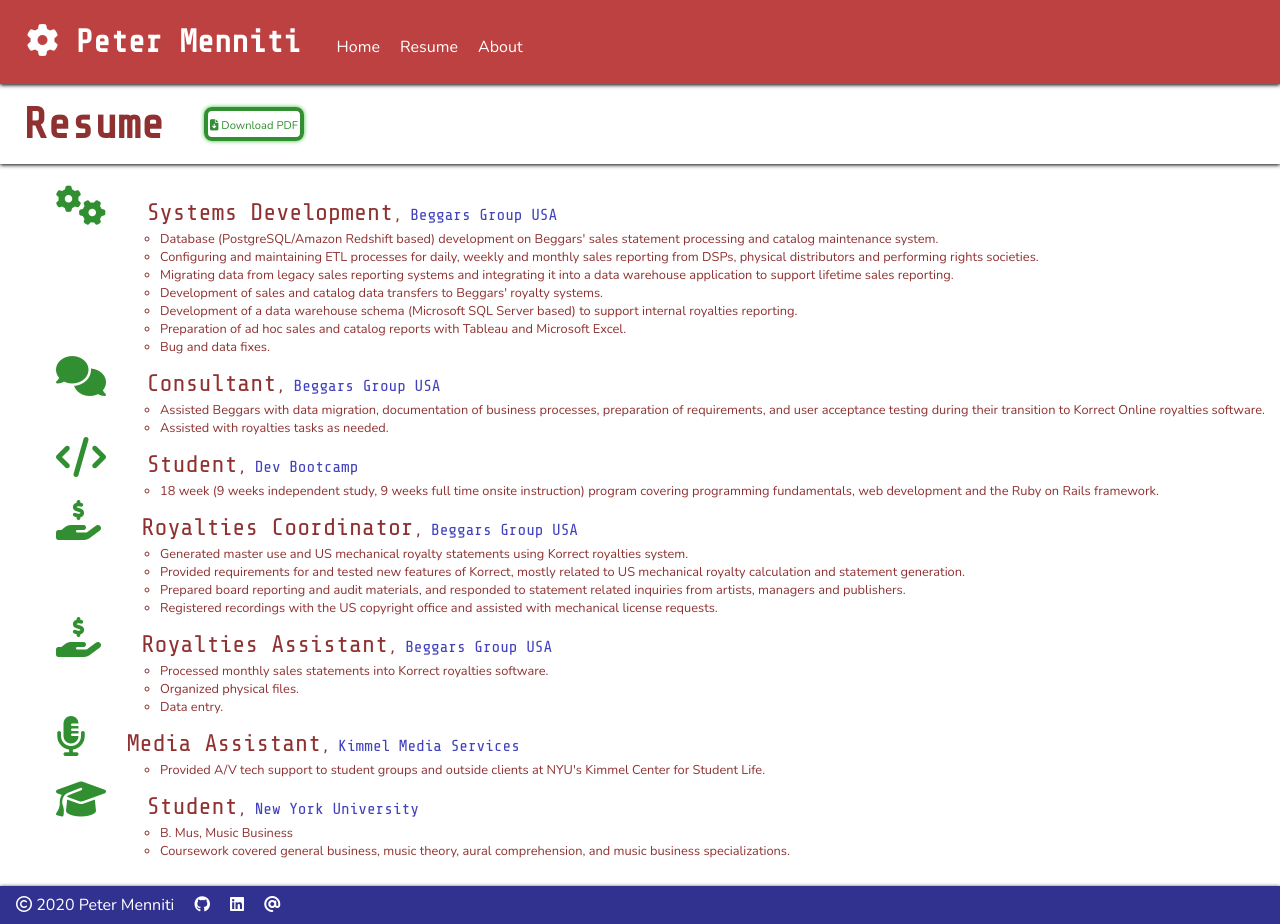
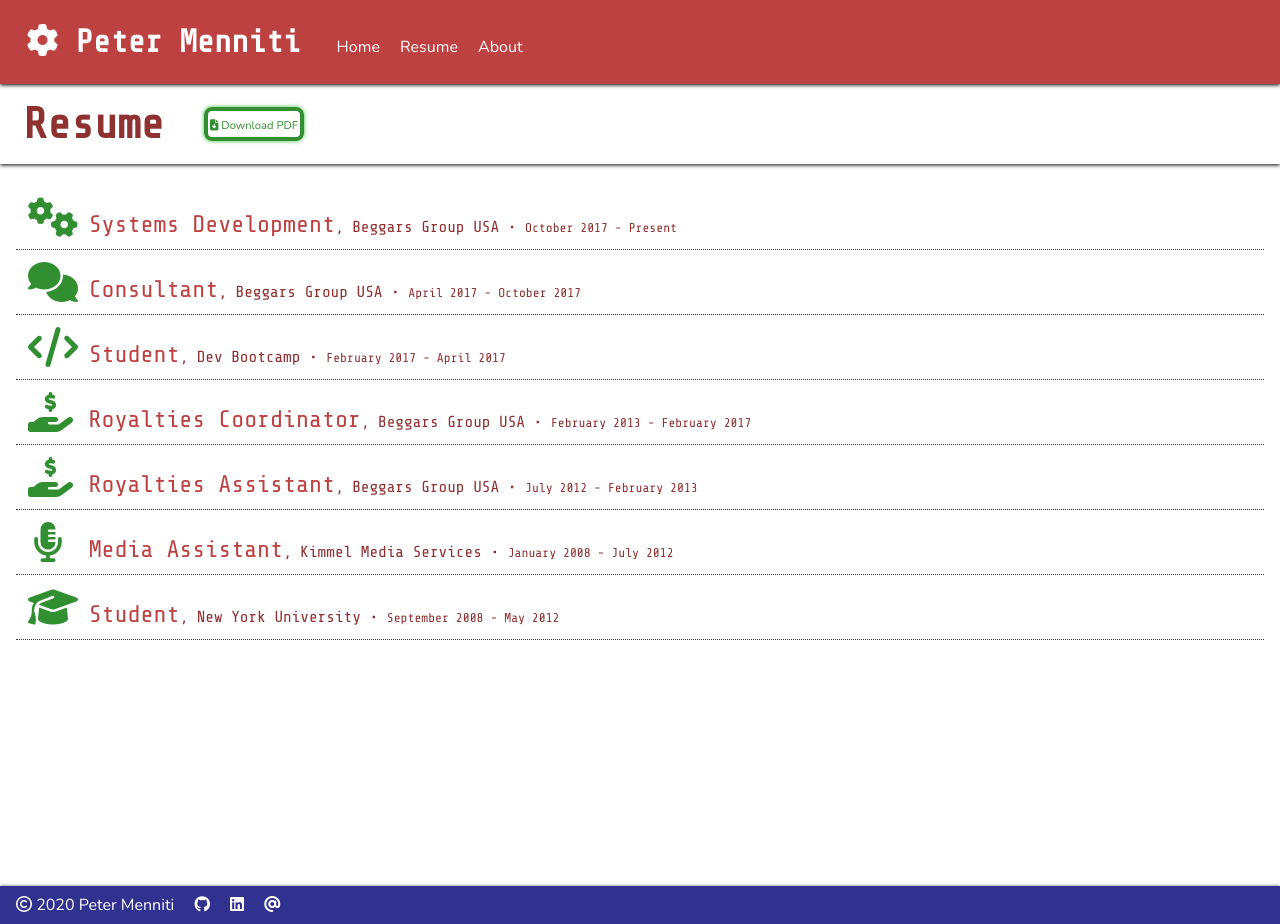
Before and after one commit to petermrecords/personalsite, a Jekyll site: the page built from resume.html, in a window 1280 px wide and 924 px high. Built offline with Jekyll 4.4.1, drawn with Linux system fonts in a browser that asks for light colours; nearby versions of some CDN libraries.

Commit message:
mostly finished

```diff
--- a/_data/resume.yml
+++ b/_data/resume.yml
@@ -1,6 +1,6 @@
 - title: Systems Development
   company: Beggars Group USA
-  timeperiod: October 2017 - Present
+  start: 2017-10-01
   type: Job
   url: https://www.beggars.com/
   icon: fas fa-cogs
@@ -14,7 +14,8 @@
     - Bug and data fixes.
 - title: Consultant
   company: Beggars Group USA
-  timeperiod: April 2017 - October 2017
+  start: 2017-04-01
+  end: 2017-10-01
   type: Job
   url: https://www.beggars.com/
   icon: fas fa-comments
@@ -23,7 +24,8 @@
     - Assisted with royalties tasks as needed.
 - title: Student
   company: Dev Bootcamp
-  timeperiod: February 2017 - April 2017
+  start: 2017-02-01
+  end: 2017-04-01
   type: Education
   url: https://en.wikipedia.org/wiki/Dev_Bootcamp
   icon: fas fa-code
@@ -31,7 +33,8 @@
     - 18 week (9 weeks independent study, 9 weeks full time onsite instruction) program covering programming fundamentals, web development and the Ruby on Rails framework.
 - title: Royalties Coordinator
   company: Beggars Group USA
-  timeperiod: February 2013 - February 2017
+  start: 2013-02-01
+  end: 2017-02-01
   type: Job
   url: https://www.beggars.com/
   icon: fas fa-hand-holding-usd
@@ -42,7 +45,8 @@
     - Registered recordings with the US copyright office and assisted with mechanical license requests.
 - title: Royalties Assistant
   company: Beggars Group USA
-  timeperiod: July 2012 - February 2013
+  start: 2012-07-01
+  end: 2013-02-01
   type: Job
   url: https://www.beggars.com/
   icon: fas fa-hand-holding-usd
@@ -52,7 +56,8 @@
     - Data entry.
 - title: Media Assistant
   company: Kimmel Media Services
-  timeperiod: January 2008 - June 2012
+  start: 2008-01-01
+  end: 2012-07-01
   type: Job
   url: https://www.nyu.edu/community/conference-event-services/amenities-and-services/multimedia-resources.html
   icon: fas fa-microphone-alt
@@ -60,7 +65,8 @@
     - Provided A/V tech support to student groups and outside clients at NYU's Kimmel Center for Student Life.
 - title: Student
   company: New York University
-  timeperiod: September 2008 - May 2012
+  start: 2008-09-01
+  end: 2012-05-01
   type: Education
   url: https://steinhardt.nyu.edu/programs/music-business
   icon: fas fa-graduation-cap
--- a/_sass/main.scss
+++ b/_sass/main.scss
@@ -64,12 +64,12 @@ body {
 }
 
 .photo-section {
-  padding: 8px;
   border-right: 1px dotted $red;
 }
 
 .text-section {
   padding-left: 16px;
+  font-size: 0.9em;
   p:first-child {
     margin-top: 0px;
   }
@@ -105,6 +105,8 @@ div.navbar {
 img.page-photo {
   width: 300px;
   height: 300px;
+  padding: 8px;
+  margin: 0px;
   @media screen and (max-width: 538px) {
     width: 200px;
     height: 200px;
@@ -189,34 +191,44 @@ section#content {
 
 #resume {
   width: 100%;
-
   list-style: none;
-
-  .resume-icon {
+  padding-left: 0px;
+  div.resume-decor, div.resume-content {
+    display: inline-block;
+    height: 100%;
+  }
+  .resume-decor {
+    width: 64px;
     color: $darkGreen;
     font-size: 2.5em;
-    width: 50px;
+    text-align: center;
     i {
-      margin: 0 auto;
+      margin: 12px;
     }
-    margin-right: 32px;
   }
 
-  .resume-icon:hover {
-    text-shadow: 0px 0px 2px $green;
-  }
   .resume-headline {
     font-family: $titleFont;
+    border-bottom: 1px dotted $darkPurple;
   }
+
   .resume-title {
     font-size: 1.5em;
+    color: $red;
+  }
+
+  .resume-timeframe {
+    font-size: 0.8em;
   }
 
   .resume-details {
+    font-size: 0.8em;
+    margin-left: 64px;
+    margin-top: 8px;
+    display: none;
     li {
-      margin-left: 64px;
+      list-style-type: square;
     }
-    font-size: 0.8em;
   }
 }
 
--- a/assets/js/main.js
+++ b/assets/js/main.js
@@ -1,14 +1,36 @@
 function toggleResumeDetails(element) {
-  var resumeBody = $(element).parent().parent().parent()
-  console.log(resumeBody);
-  // resumeBody.slideToggle(500);
+  var resumeBody = $(element).parent().find("li.resume-details");
+  resumeBody.slideToggle(500);
 };
+
+function showResumeShadow(element) {
+  var resumeHeadline = $(element).find("div.resume-content");
+  var resumeIcon = $(element).find("i");
+  resumeHeadline.css("text-shadow", "0em 0em 0.05em #BE4141");
+  resumeIcon.css("text-shadow","0px 0px 2px #41BE41");
+};
+
+function hideResumeShadow(element) {
+  var resumeHeadline = $(element).find("div.resume-content");
+  var resumeIcon = $(element).find("i");
+  resumeHeadline.css("text-shadow", "none");
+  resumeIcon.css("text-shadow","none");
+}
 
 $(document).ready(function() {
 
   // show/hide resume details
-  $(".resume-headline i").click(function(e) {
+  $(".resume-headline").click(function(e) {
     toggleResumeDetails(this);
+  });
+
+  // headline hover styling
+  $(".resume-headline").mouseenter(function(e) {
+    showResumeShadow(this);
+  });
+
+  $(".resume-headline").mouseleave(function(e) {
+    hideResumeShadow(this);
   });
 
   // download button
--- a/index.html
+++ b/index.html
@@ -17,6 +17,7 @@ title: "Home"
       </div>
       <div class="text-section">
         <p>Peter Menniti is a full stack web developer from New York, NY, and this is his personal website.</p>
+        <p>He is currently employed by Beggars Group USA, where he works on a database application that helps the company manage its catalog and process sales reports from its physical and digital distributors.</p>
         <p>Read and download his <a href="{{ "resume.html" | relative_url }}">resume</a>, or learn more <a href="{{ "about.html" | relative_url }}">about</a> how the site was created.</p>
       </div>
     </div>
--- a/resume.html
+++ b/resume.html
@@ -17,17 +17,32 @@ title: "Resume"
   <section class="wrapper" id="content">
     <ul id="resume">
       {% for item in site.data.resume %}
+      <div class="resume-element">
         <li class="resume-headline">
-          <span class="resume-icon"><i class="{{ item.icon }}"></i></span>
-          <span class="resume-title">{{ item.title }}</span>, <a href="{{ item.url }}" class="resume-company">{{ item.company }}</a>
+          <div class="resume-decor">
+            <i class="{{ item.icon }}"></i>
+          </div>
+          <div class="resume-content">
+            <span class="resume-title">{{ item.title }}</span>, <span class="resume-company">{{ item.company }}</span> • <span class="resume-timeframe">
+              {{ item.start | date: "%B %Y"}} -
+              {% if item.end %}
+                {{ item.end | date: "%B %Y" }}
+              {% else %}
+                Present
+              {% endif %}
+            </span>
+          </div>
         </li>
         <li class="resume-details">
-          <ul>
-            {% for detail in item.responsibilities %}
-              <li>{{ detail }}</li>
-            {% endfor %}
-          </ul>
+          <div class="resume-content">
+            <ul>
+              {% for detail in item.responsibilities %}
+                <li>{{ detail }}</li>
+              {% endfor %}
+            </ul>
+          </div>
         </li>
+      </div>
       {% endfor %}
     </ul>
   </section>
```
